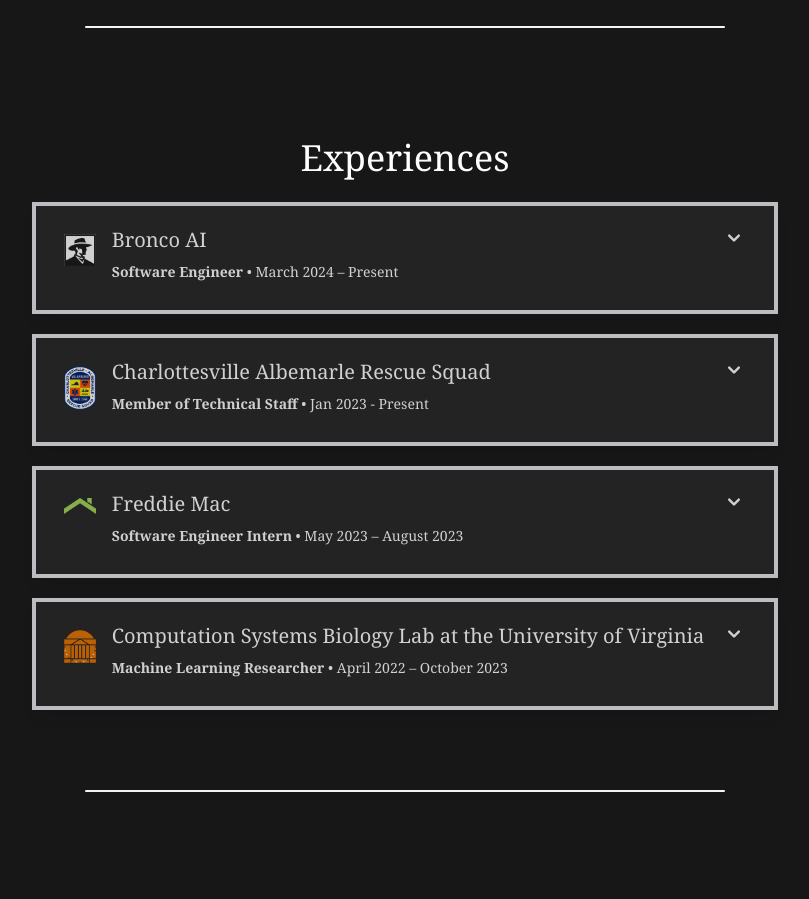
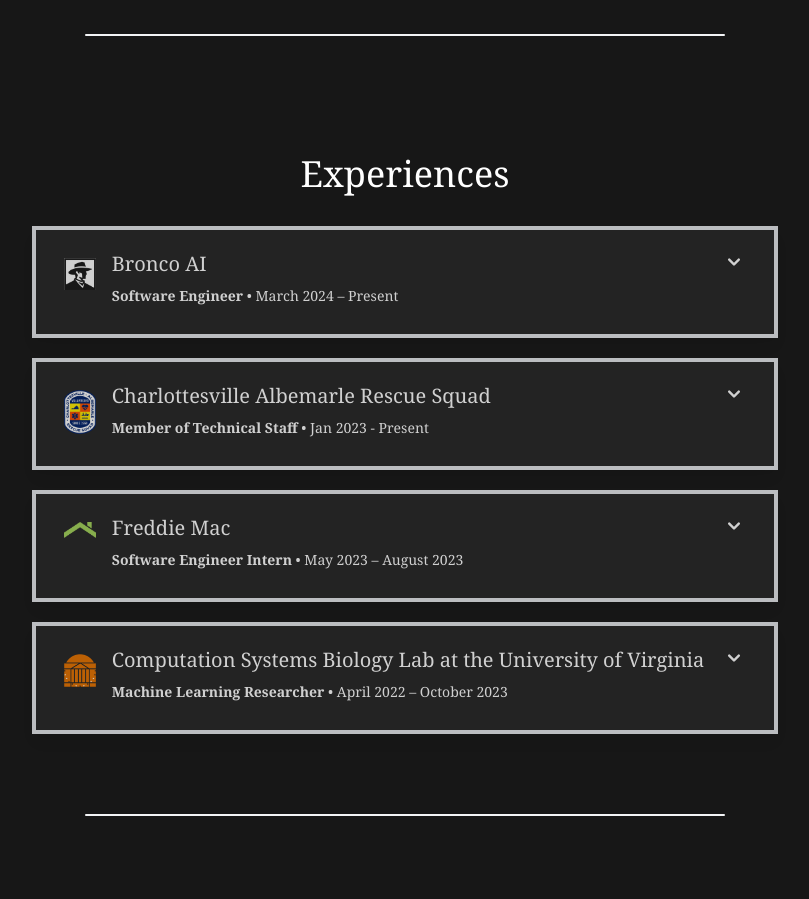
Before and after one commit to vjz3qz/portfolio, a React (Create React App) app: page / in a window 1280 px wide. Shown: the part 2140-3039 px from the top of the page, without its empty margins (235-1044 px from the left). Built offline with nearby package versions, Linux system fonts and the light colour scheme; the HTML template or start-up script is replaced by a standard one.

Commit message:
chore: update spacing and alignment in Education and Experiences components

```diff
--- a/src/components/Education.jsx
+++ b/src/components/Education.jsx
@@ -103,8 +103,8 @@
     <section id="education">
       <div>
         <div className="px-5 mx-auto text-center">
-          <div className="mx-auto inline-block w-10 mb-6" />
-          {/* <BriefcaseIcon className="mx-auto inline-block w-10 mb-6" /> */}
+          <div className="mx-auto inline-block w-10 mb-8" />
+          {/* <BriefcaseIcon className="mx-auto inline-block w-10 mb-8" /> */}
           <h1 className="sm:text-4xl text-3xl font-medium  mb-6 text-white">
             Education
           </h1>
--- a/src/components/Experiences.jsx
+++ b/src/components/Experiences.jsx
@@ -14,9 +14,9 @@
     <section id="experiences">
       <div>
         <div className="px-5 mx-auto text-center">
-          <div className="mx-auto inline-block w-10 mb-6" />
-          {/* <BriefcaseIcon className="mx-auto inline-block w-10 mb-6" /> */}
-          <h1 className="sm:text-4xl text-3xl font-medium  mb-6 text-white">
+          <div className="mx-auto inline-block w-10 mb-8" />
+          {/* <BriefcaseIcon className="mx-auto inline-block w-10 mb-8" /> */}
+          <h1 className="sm:text-4xl text-3xl font-medium  mb-8 text-white">
             Experiences
           </h1>
         </div>
```
